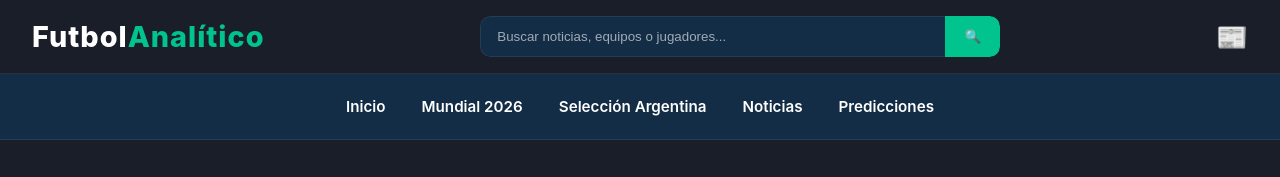
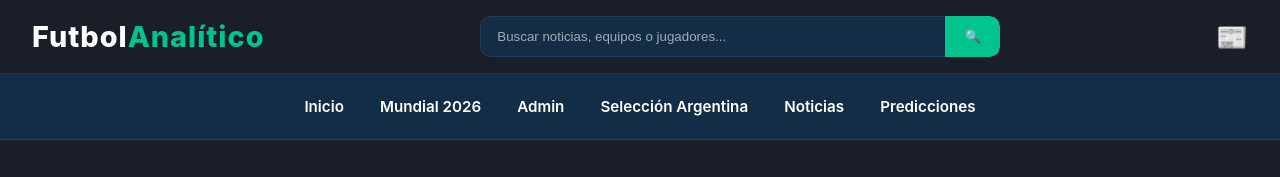
Before and after one commit to Fetdog2005/FutbolAnalitico, a React (Vite) app in the folder frontend/: page / in a window 1280 px wide. Shown: the top 177 px of the page. Built offline with nearby package versions, Linux system fonts and the light colour scheme; no server answers.

Commit message:
Fix category pages

```diff
--- a/frontend/src/shared/Header/HeaderBottom.tsx
+++ b/frontend/src/shared/Header/HeaderBottom.tsx
@@ -9,7 +9,9 @@ export default function HeaderBottom() {
       <Link to="/mundial-2026">
         Mundial 2026
       </Link>
-
+<Link to="/admin">
+        Admin
+      </Link>
       <Link to="/seleccion-argentina">
         Selección Argentina
       </Link>
```
